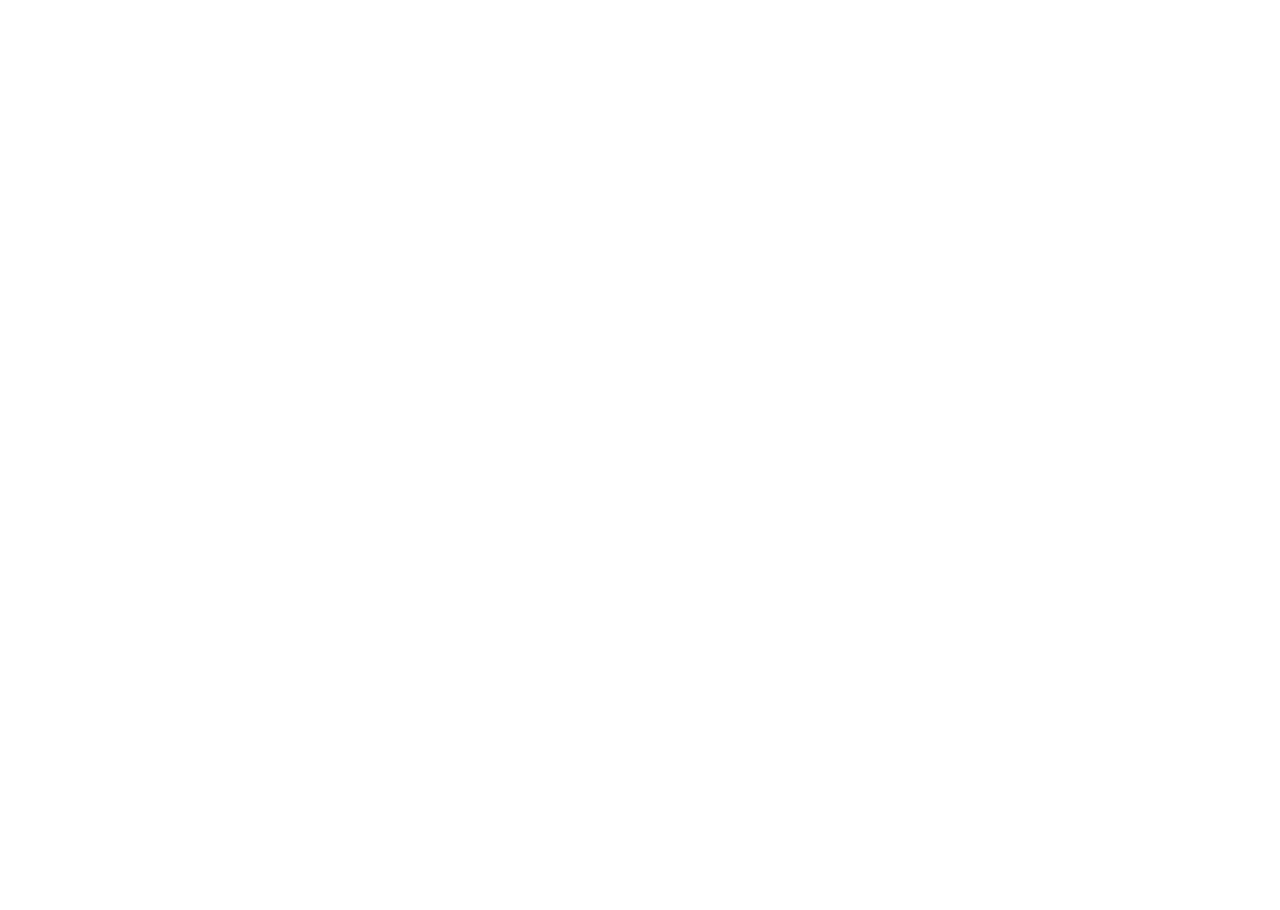
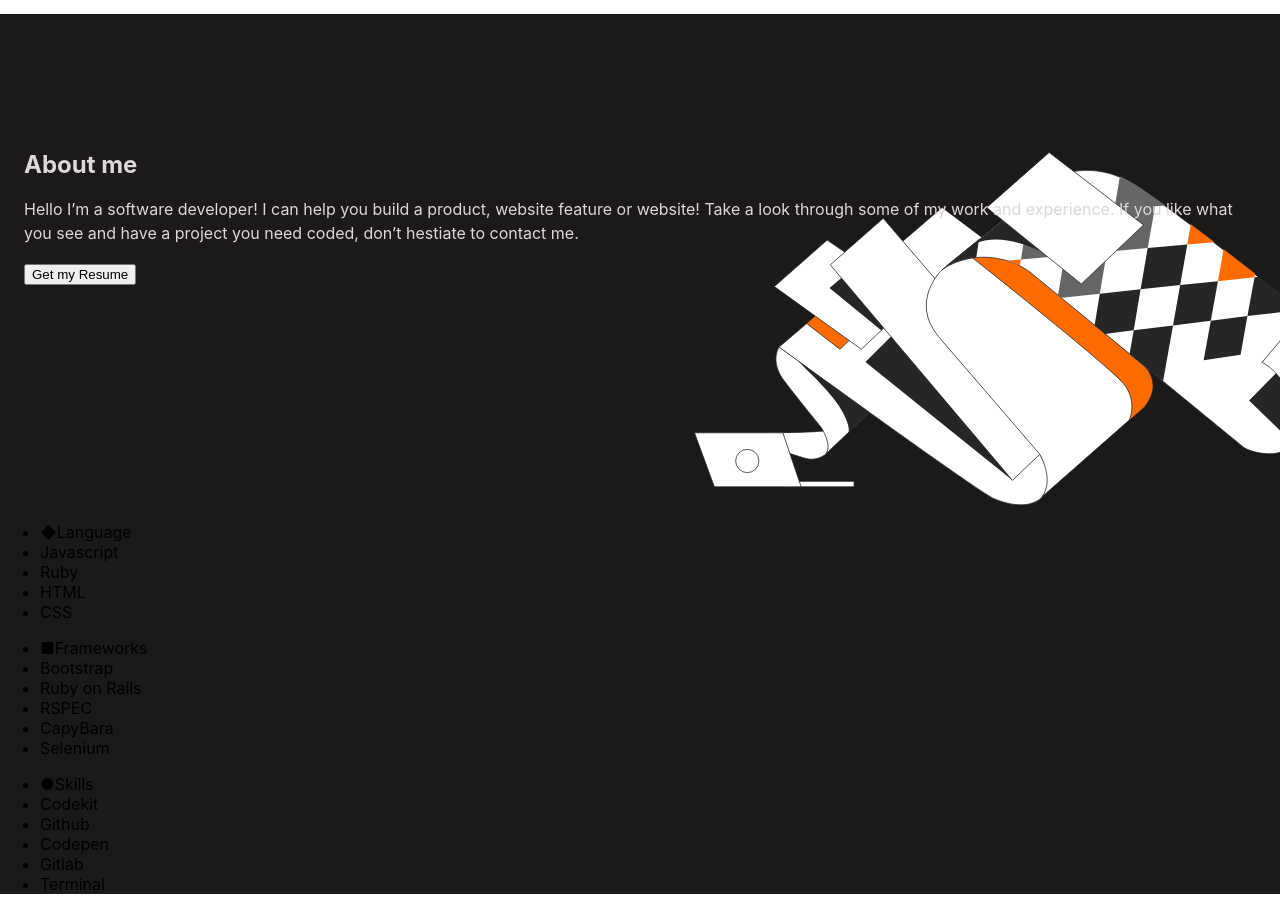
Before and after one commit to AKeeganDev/portfolio_react, a React (Create React App) app: page / in a window 1280 px wide. Shown: the part 2200-3110 px from the top of the page. Before the commit the page ends 2214 px from the top, so only its background shows below. Built offline with nearby package versions, Linux system fonts and the light colour scheme.

Commit message:
created about me section

```diff
--- a/src/App.js
+++ b/src/App.js
@@ -3,6 +3,7 @@
 import Navbar from './components/navbar';
 import Welcome from './components/welcome';
 import RecentWorks from './components/recentWorks';
+import AboutMe from './components/aboutMe';
 
 function App() {
   return (
@@ -10,6 +11,7 @@
       <Navbar />
       <Welcome />
       <RecentWorks />
+      <AboutMe />
     </>
   );
 }
--- /dev/null
+++ b/src/components/aboutMe.js
@@ -0,0 +1,66 @@
+import '../stylesheets/aboutMe.scss';
+
+const AboutMe = () => (
+  <section className="about-myself" id="about-me">
+    <div className="personal">
+      <div className="personal-text">
+        <h1 className="greeting">About me</h1>
+        <p>
+          Hello I’m a software developer! I can help you build a product, website feature or
+          {' '}
+          website! Take a look through some of my work and experience. If you like what you see
+          {' '}
+          and have a project you need coded, don’t hestiate to contact me.
+        </p>
+        <button type="button" className="see-project resume"><span>Get my Resume</span></button>
+      </div>
+    </div>
+    <div className="margin">
+      <div className="divider" />
+    </div>
+    <div className="skills">
+      <div className="headings">
+        <div className="skill">
+          <ul>
+            <li className="language">
+              <span className="orange">◆</span>
+              Language
+            </li>
+            <li className="lang">Javascript</li>
+            <li className="lang">Ruby</li>
+            <li className="lang">HTML</li>
+            <li className="lang">CSS</li>
+          </ul>
+        </div>
+        <div className="skill">
+          <ul>
+            <li className="frameworks">
+              <span className="orange">■</span>
+              Frameworks
+            </li>
+            <li className="lang">Bootstrap</li>
+            <li className="lang">Ruby on Rails</li>
+            <li className="lang">RSPEC</li>
+            <li className="lang">CapyBara</li>
+            <li className="lang">Selenium</li>
+          </ul>
+        </div>
+        <div className="skill">
+          <ul>
+            <li className="skills-list">
+              <span className="orange">●</span>
+              Skills
+            </li>
+            <li className="lang">Codekit</li>
+            <li className="lang">Github</li>
+            <li className="lang">Codepen</li>
+            <li className="lang">Gitlab</li>
+            <li className="lang">Terminal</li>
+          </ul>
+        </div>
+      </div>
+    </div>
+  </section>
+);
+
+export default AboutMe;
--- a/src/components/projectCard.js
+++ b/src/components/projectCard.js
@@ -2,7 +2,6 @@
 import '../stylesheets/projectCard.scss';
 
 const ProjectCard = (props) => {
-
   const {
     imageCard, imagePopup, title, description, languages, githubURL, liveDemo,
   } = props;
--- /dev/null
+++ b/src/stylesheets/aboutMe.scss
@@ -0,0 +1,40 @@
+$theme2: #1c1a19;
+$theme3: #ff6b00;
+$white-theme: #fff;
+$offwhite-theme: #fff5e1;
+$offwhite-theme2: #dbd8d7;
+
+@import url("https://fonts.googleapis.com/css?family=Crete+Round");
+@import url("https://fonts.googleapis.com/css?family=Inter");
+@import url("https://fonts.googleapis.com/css?family=Poppins");
+
+.about-myself {
+  background-color: $theme2;
+
+  .personal {
+    display: flex;
+    flex-direction: column;
+    align-items: center;
+    padding: 120px 24px 221px 24px;
+    color: $offwhite-theme2;
+    line-height: 24px;
+    background-repeat: no-repeat;
+    background-position: 100% 100%;
+  }
+}
+
+// media queries
+
+@media screen and (min-width: 1100px) {
+.personal {
+    background-image: url('../assets/illustration-about\ me.svg');
+    background-position: 100%;
+  }
+}
+
+@media screen and (max-width: 1099px) {
+  .personal {
+      background-image: url('../assets/illustration-about-me-mobile.png');
+      background-position: 100% 100%;
+  }
+}
```
